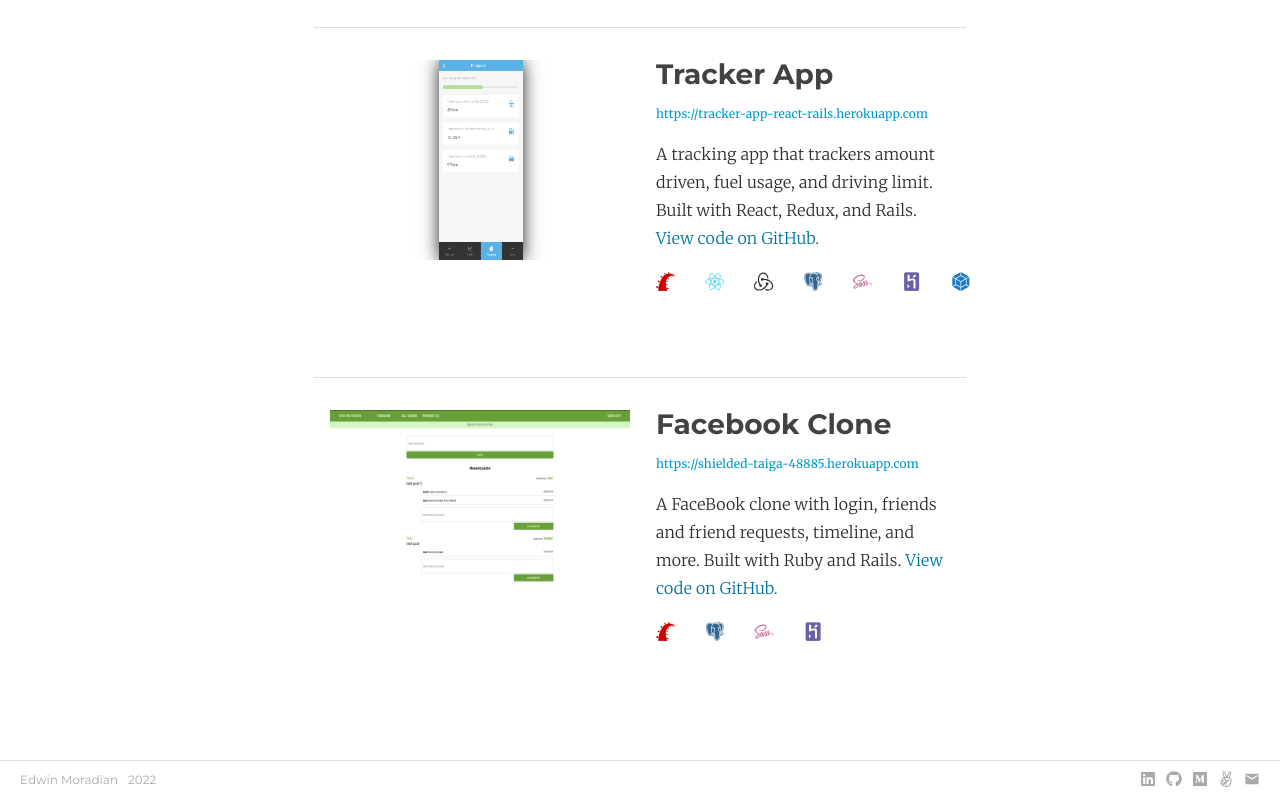
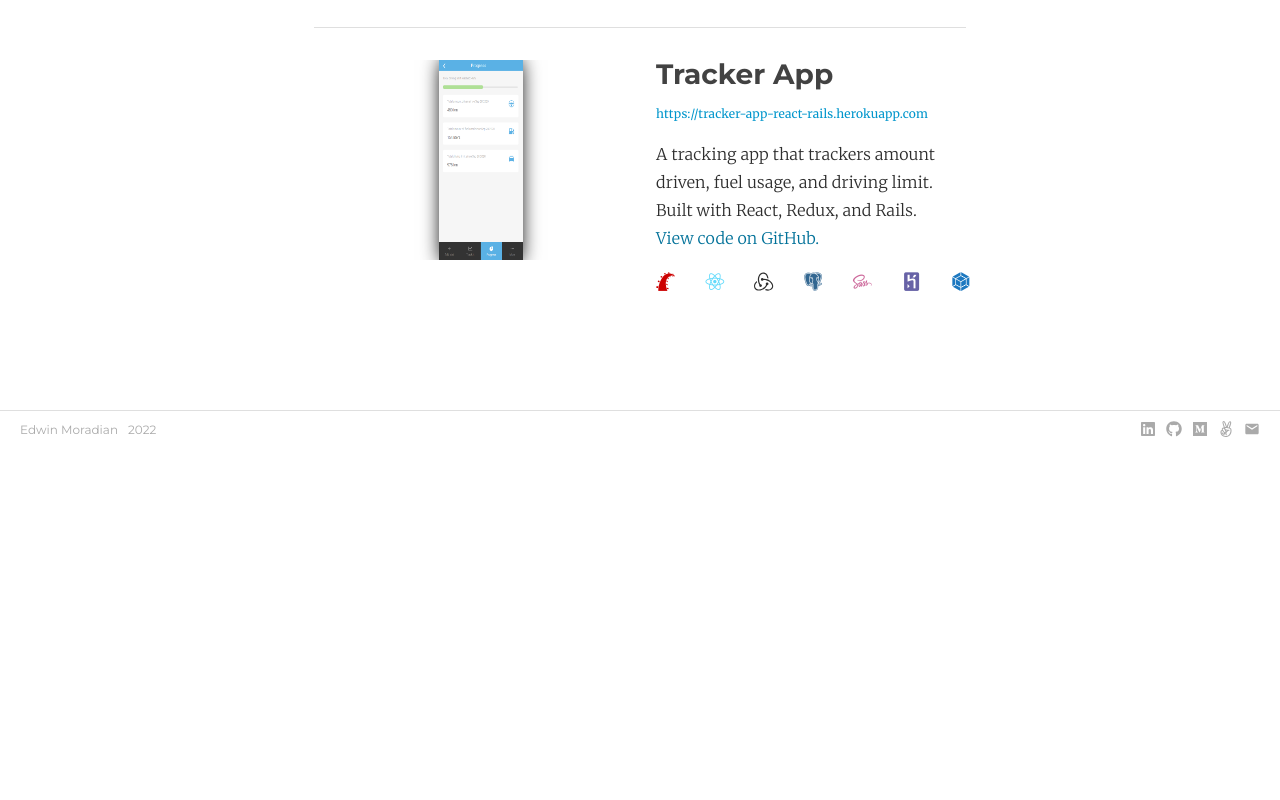
Before and after one commit to edwinmoradian90/portfolio, a React (Create React App) app: page /projects in a window 1280 px wide. Shown: the part 1263-2063 px from the top of the page. After the commit the page ends 1713 px from the top, so only its background shows below. Built offline with nearby package versions, Linux system fonts and the light colour scheme.

Commit message:
remove heroku project

```diff
--- a/src/data/projects/projects.js
+++ b/src/data/projects/projects.js
@@ -53,14 +53,4 @@ export default [
       'webpack',
     ],
   },
-  {
-    id: 'facebook',
-    name: 'Facebook Clone',
-    image: facebook,
-    github: 'https://github.com/edwinmoradian90/facebook-clone',
-    url: 'https://shielded-taiga-48885.herokuapp.com',
-    description:
-      'A FaceBook clone with login, friends and friend requests, timeline, and more. Built with Ruby and Rails.',
-    tools: ['rails', 'postgresql', 'sass', 'heroku'],
-  },
 ];
```
